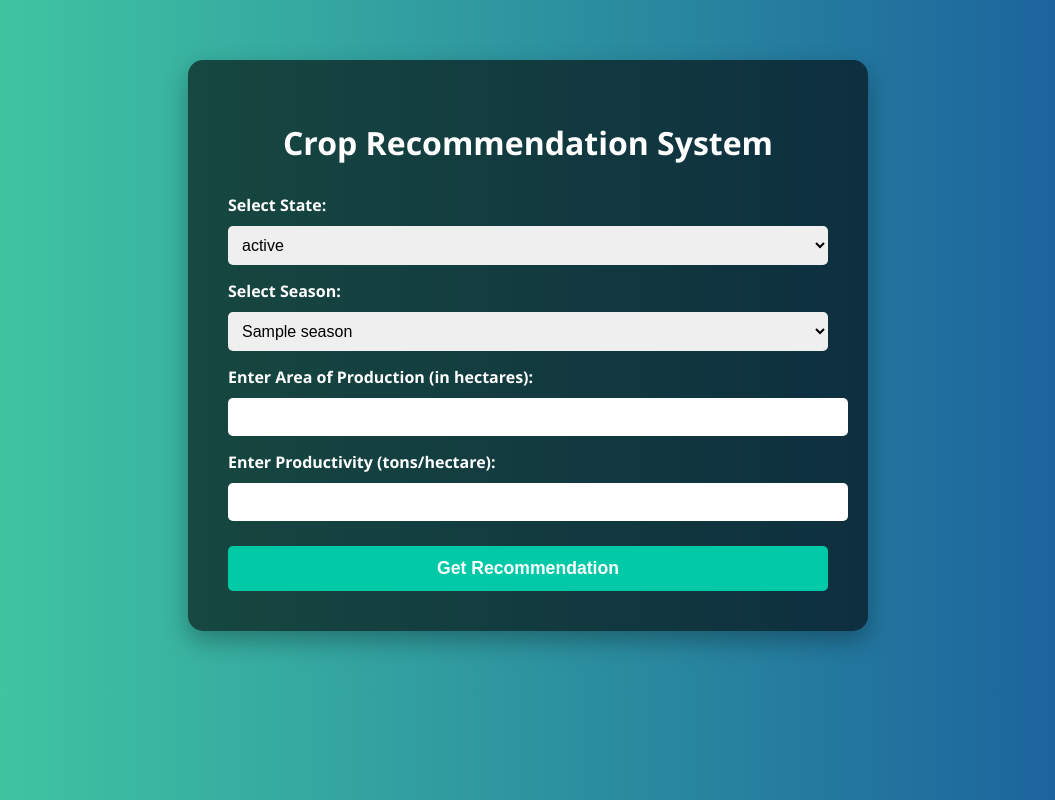
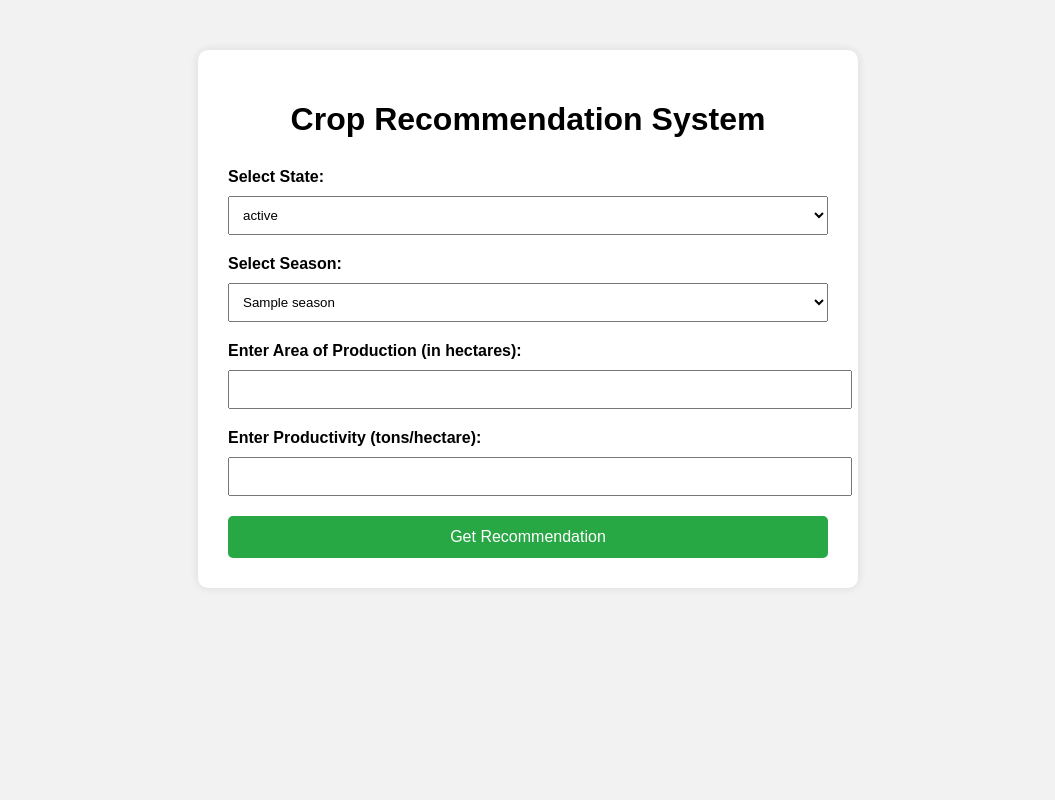
Before and after one commit to Naimish428/Crop-recommendation-System, a Flask app: template templates/index.html in a window 1280 px wide. Shown: the whole page, without its empty margins (112-1167 px from the left). Run offline with Flask 3, Linux system fonts and the light colour scheme; the template is opened without the code that fills it: most values are stand-ins (such as "Sample title", 1, 10 or a date in 2020); parts of the project's set-up code (start-up, migrations or seed data) failed here and were passed over.

Commit message:
index.html

```diff
--- a/templates/index.html
+++ b/templates/index.html
@@ -4,91 +4,40 @@
     <meta charset="UTF-8">
     <meta name="viewport" content="width=device-width, initial-scale=1.0">
     <title>Crop Recommendation System</title>
-    <style>
-        body {
-            font-family: 'Segoe UI', Tahoma, Geneva, Verdana, sans-serif;
-            background: linear-gradient(to right, #43cea2, #185a9d);
-            color: #fff;
-            margin: 0;
-            padding: 0;
-        }
+</head>
+<body style="font-family: Arial, sans-serif; background-color: #f2f2f2; color: #000; margin: 0; padding: 0;">
 
-        .container {
-            max-width: 600px;
-            background-color: rgba(0, 0, 0, 0.6);
-            margin: 60px auto;
-            padding: 40px;
-            border-radius: 15px;
-            box-shadow: 0 10px 25px rgba(0, 0, 0, 0.3);
-        }
+    <div style="max-width: 600px; margin: 50px auto; padding: 30px; background-color: #ffffff; border-radius: 10px; box-shadow: 0 0 10px rgba(0, 0, 0, 0.1);">
+        <h1 style="text-align: center; margin-bottom: 30px;">Crop Recommendation System</h1>
 
-        h1 {
-            text-align: center;
-            margin-bottom: 30px;
-            color: #fff;
-        }
+        <form action="/recommend" method="POST">
 
-        label {
-            display: block;
-            margin: 15px 0 5px;
-            font-weight: bold;
-        }
-
-        select,
-        input[type="number"] {
-            width: 100%;
-            padding: 10px;
-            margin-top: 5px;
-            border-radius: 5px;
-            border: none;
-            font-size: 1em;
-        }
-
-        button {
-            margin-top: 25px;
-            width: 100%;
-            padding: 12px;
-            background-color: #00c9a7;
-            border: none;
-            border-radius: 5px;
-            font-size: 1.1em;
-            font-weight: bold;
-            color: white;
-            cursor: pointer;
-            transition: background-color 0.3s ease;
-        }
-
-        button:hover {
-            background-color: #00a383;
-        }
-    </style>
-</head>
-<body>
-    <div class="container">
-        <h1>Crop Recommendation System</h1>
-        <form action="/recommend" method="POST">
-            <label for="state">Select State:</label>
-            <select name="state" id="state" required>
+            <label for="state" style="font-weight: bold;">Select State:</label><br>
+            <select name="state" id="state" required style="width: 100%; padding: 10px; margin: 10px 0 20px 0;">
                 {% for state in states %}
                     <option value="{{ state }}">{{ state }}</option>
                 {% endfor %}
-            </select>
+            </select><br>
 
-            <label for="season">Select Season:</label>
-            <select name="season" id="season" required>
+            <label for="season" style="font-weight: bold;">Select Season:</label><br>
+            <select name="season" id="season" required style="width: 100%; padding: 10px; margin: 10px 0 20px 0;">
                 {% for season in seasons %}
                     <option value="{{ season }}">{{ season }}</option>
                 {% endfor %}
-            </select>
+            </select><br>
 
-            <label for="area">Enter Area of Production (in hectares):</label>
-            <input type="number" step="0.01" name="area" required>
+            <label for="area" style="font-weight: bold;">Enter Area of Production (in hectares):</label><br>
+            <input type="number" step="0.01" name="area" required style="width: 100%; padding: 10px; margin: 10px 0 20px 0;"><br>
 
-            <label for="crop_productivity">Enter Productivity (tons/hectare):</label>
-            <input type="number" step="0.01" name="crop_productivity" required>
+            <label for="crop_productivity" style="font-weight: bold;">Enter Productivity (tons/hectare):</label><br>
+            <input type="number" step="0.01" name="crop_productivity" required style="width: 100%; padding: 10px; margin: 10px 0 20px 0;"><br>
 
-            <button type="submit">Get Recommendation</button>
+            <button type="submit" style="width: 100%; padding: 12px; background-color: #28a745; color: white; font-size: 16px; border: none; border-radius: 5px; cursor: pointer;">
+                Get Recommendation
+            </button>
+
         </form>
     </div>
+
 </body>
 </html>
```
